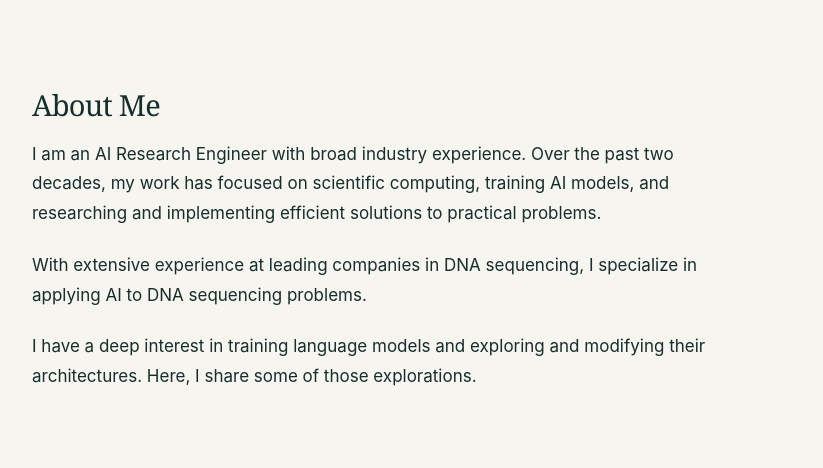
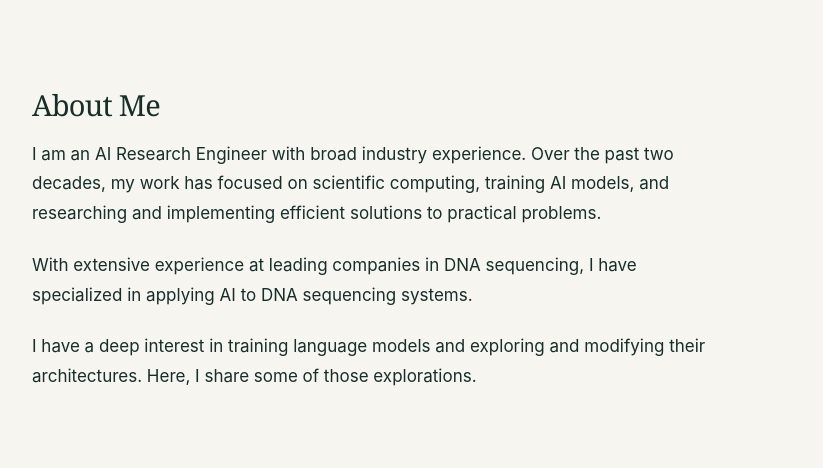
Before and after one commit to gvessere/gvessere.github.io, a plain HTML site: page index.html in a window 1280 px wide. Shown: the part 311-779 px from the top of the page, without its empty margins (228-1051 px from the left). Drawn offline with Linux system fonts and the light colour scheme.

Commit message:
Refine the DNA sequencing specialization wording

```diff
--- a/index.html
+++ b/index.html
@@ -32,7 +32,7 @@
     <section class="bio-section" id="about">
       <h2>About Me</h2>
       <p>I am an AI Research Engineer with broad industry experience. Over the past two decades, my work has focused on scientific computing, training AI models, and researching and implementing efficient solutions to practical problems.</p>
-      <p>With extensive experience at leading companies in DNA sequencing, I specialize in applying AI to DNA sequencing problems.</p>
+      <p>With extensive experience at leading companies in DNA sequencing, I have specialized in applying AI to DNA sequencing systems.</p>
       <p>I have a deep interest in training language models and exploring and modifying their architectures. Here, I share some of those explorations.</p>
     </section>
     <section class="personal-notes" id="notes">
```
